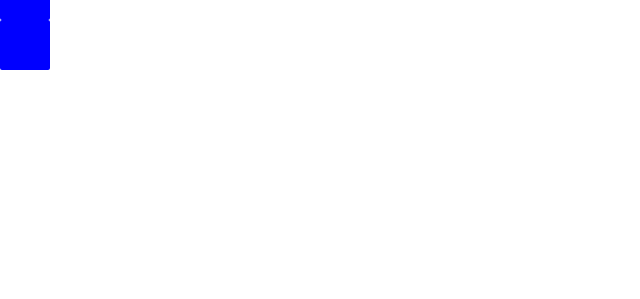
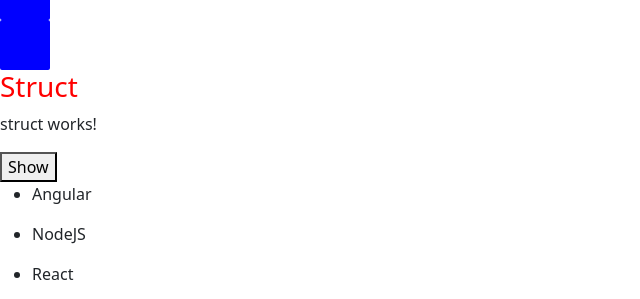
Before and after one commit to AlbertHoang/AngularLearning, an Angular app: page / in a window 1280 px wide. Shown: the part 639-938 px from the top of the page, without its empty margins (0-640 px from the left). Before the commit the page ends 800 px from the top, so only its background shows below. Built offline with nearby package versions, Linux system fonts and the light colour scheme.

Commit message:
Structural Drirectives ngIF ngFor

```diff
--- a/src/app/app.component.html
+++ b/src/app/app.component.html
@@ -1,2 +1,3 @@
 <app-word></app-word>
 <app-user-form></app-user-form>
+<app-struct></app-struct>
--- a/src/app/app.module.ts
+++ b/src/app/app.module.ts
@@ -6,12 +6,14 @@ import { AppComponent } from './app.component';
 import { WordComponent } from './word/word.component';
 import { UserFormComponent } from './user-form/user-form.component';
 import { FormsModule } from '@angular/forms';
+import { StructComponent } from './struct/struct.component';
 
 @NgModule({
   declarations: [
     AppComponent,
     WordComponent,
-    UserFormComponent
+    UserFormComponent,
+    StructComponent
   ],
   imports: [
     BrowserModule,
--- /dev/null
+++ b/src/app/struct/struct.component.html
@@ -0,0 +1,11 @@
+<h3 [style.color]="isHighlight ? 'red' : 'black'">Struct</h3>
+<!-- ngIf -->
+<p *ngIf="isShow">struct works!</p>
+<button (click)="isShow = !isShow">Show</button>
+<!-- ngFor -->
+<ul>
+    <li *ngFor="let subject of arrSubjects">
+        <p>{{subject}}</p>
+    </li>
+
+</ul>
--- /dev/null
+++ b/src/app/struct/struct.component.ts
@@ -0,0 +1,17 @@
+import { Component, OnInit } from '@angular/core';
+
+@Component({
+  selector: 'app-struct',
+  templateUrl: './struct.component.html',
+  styleUrls: ['./struct.component.css']
+})
+export class StructComponent implements OnInit {
+  isHighlight = true;
+  isShow = true;
+  arrSubjects = ['Angular', 'NodeJS', 'React'];
+  constructor() { }
+
+  ngOnInit(): void {
+  }
+
+}
```
Also changed, not shown: src/app/struct/struct.component.css (added), 1 other file (tests, documents, lock files or other folders).
